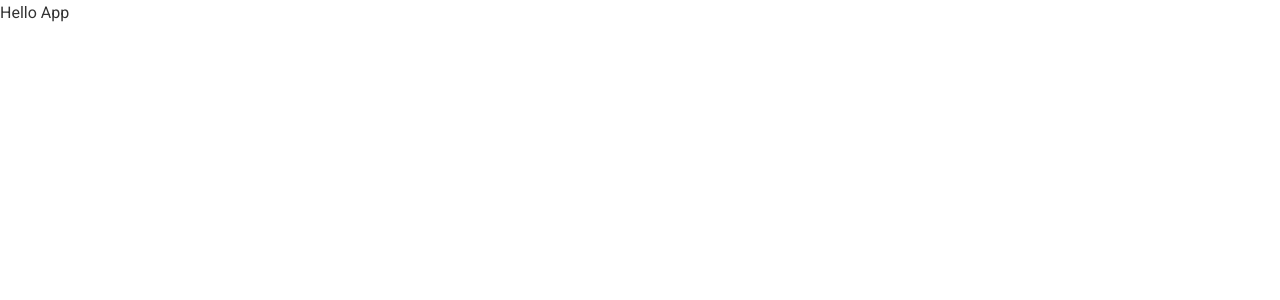
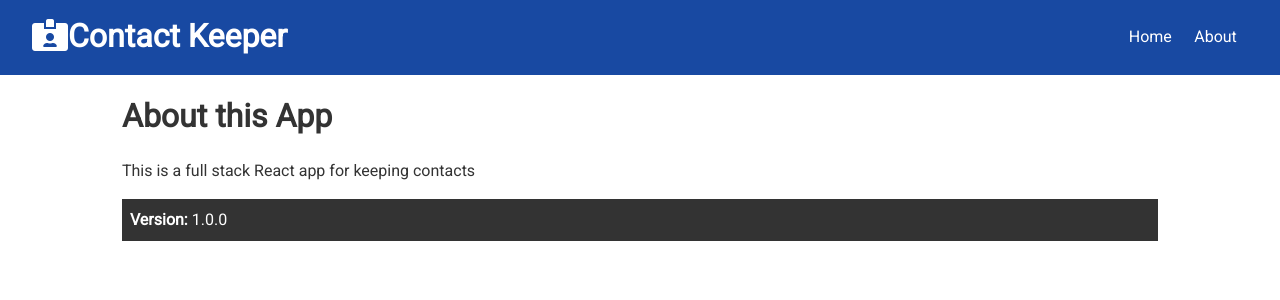
Before and after one commit to phantware/contact-keeper-client, a React (Create React App) app: page /about in a window 1280 px wide. Shown: the top 300 px of the page. Built offline with nearby package versions, Linux system fonts and the light colour scheme.

Commit message:
component folder created with route logics

```diff
--- a/src/App.js
+++ b/src/App.js
@@ -1,14 +1,28 @@
 import React, { Fragment } from 'react'
 import { BrowserRouter as Router, Switch, Route } from 'react-router-dom'
 import './App.css'
-// import Navbar from './components/layout/Navbar'
-// import Home from './components/pages/Home'
-// import About from './components/pages/About'
+import Navbar from './components/layout/Navbar'
+import Home from './components/pages/Home'
+import About from './components/pages/About'
 
 // import ContactState from './components/context/contact/ContactState'
 
 const App = () => {
-  return <div>Hello App</div>
+  return (
+    // <ContactState>
+    <Router>
+      <Fragment>
+        <Navbar />
+        <div className='container'>
+          <Switch>
+            <Route exact path='/' component={Home} />
+            <Route exact path='/about' component={About} />
+          </Switch>
+        </div>
+      </Fragment>
+    </Router>
+    // </ContactStsate>
+  )
 }
 
 export default App
--- /dev/null
+++ b/src/components/layout/Navbar.js
@@ -0,0 +1,25 @@
+ import React from "react";
+ import PropTypes from "prop-types";
+ import { Link } from "react-router-dom";
+
+ const Navbar = ({title, icon})=>{
+    return(
+        <div className="navbar bg-primary">
+            <h1><i className={icon} />{title}</h1>
+            <ul>
+                <li><Link to="/">Home</Link></li>
+                <li><Link to="/about">About</Link></li>
+            </ul>
+        </div>
+    )
+ }
+Navbar.propTypes = {
+    title: PropTypes.string.isRequired,
+    icon: PropTypes.string.isRequired,
+}
+Navbar.defaultProps = {
+    title: "Contact Keeper",
+    icon: "fas fa-id-card-alt"
+}
+
+ export default Navbar;
--- /dev/null
+++ b/src/components/pages/About.js
@@ -0,0 +1,17 @@
+import React from "react";
+
+const About = ()=>{
+    return(
+        <div>
+            <h1>About this App</h1>
+            <p className="my-1">
+                This is a full stack React app for keeping contacts
+            </p>
+            <p className="bg-dark p">
+                <strong>Version:</strong> 1.0.0
+            </p>
+        </div>
+    )
+}
+
+export default About;
--- /dev/null
+++ b/src/components/pages/Home.js
@@ -0,0 +1,11 @@
+import React from "react";
+
+const Home = ()=>{
+    return(
+        <div>
+            <h1>Home</h1>
+        </div>
+    )
+}
+
+export default Home;
```
